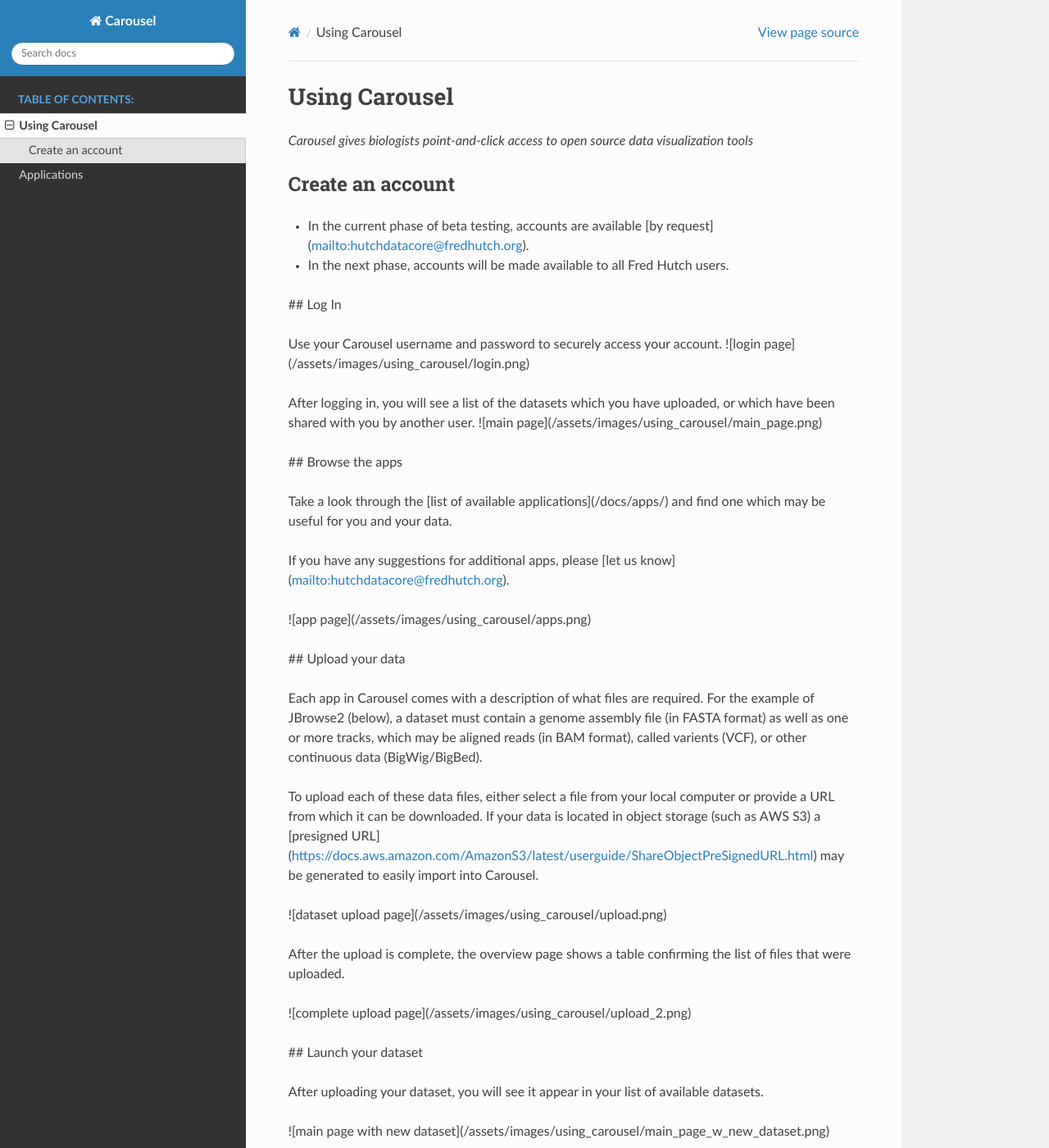
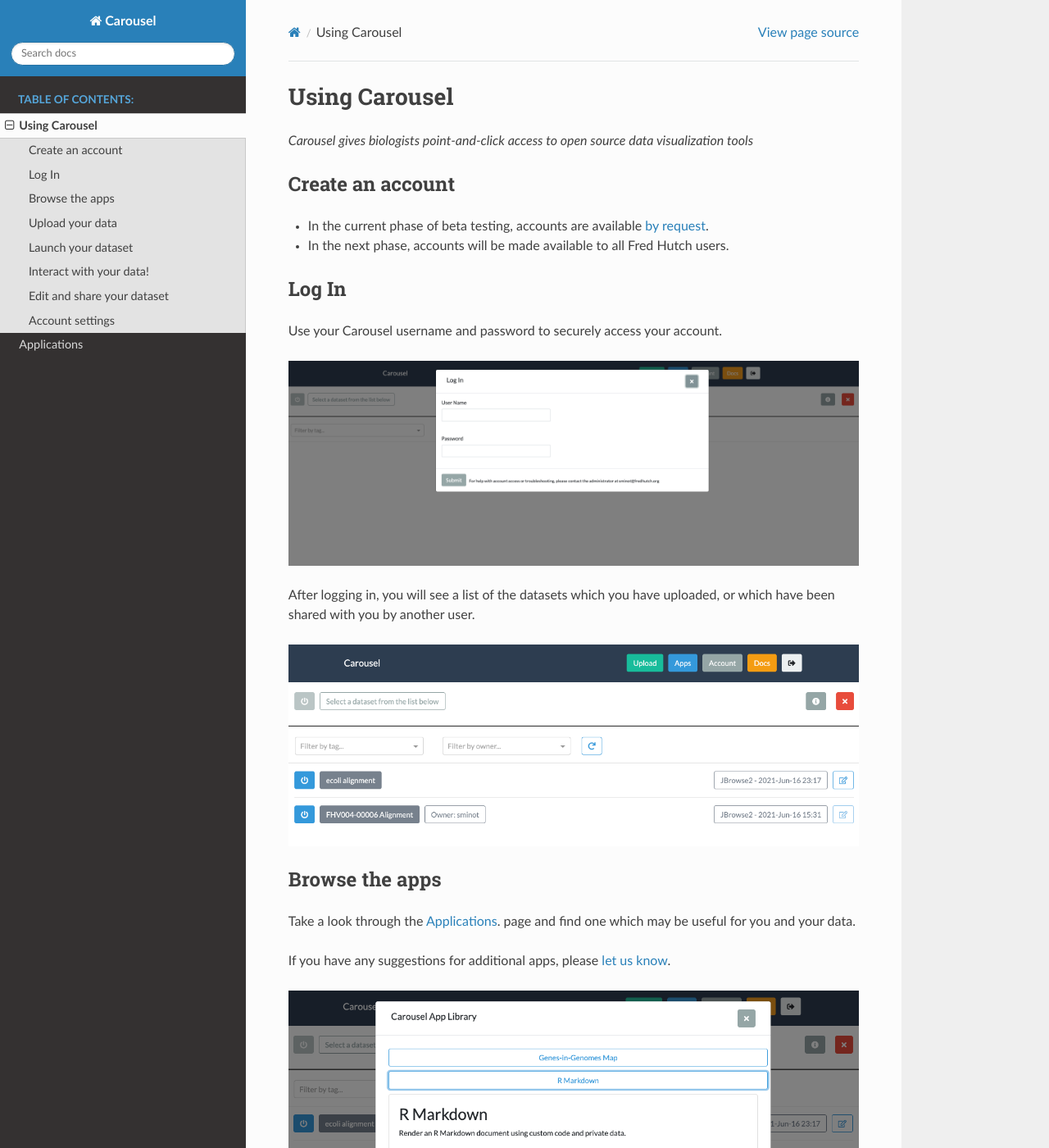
Before and after one commit to FredHutch/carousel-docs, a Sphinx documentation site: the page built from docs/using_carousel.rst, in a window 1280 px wide and 1400 px high. Shown: the whole window at 82% size. Built offline with Sphinx 7.4.7 and the Read the Docs theme 2.0.0, drawn with Linux system fonts in a browser that asks for light colours; some of the changed lines change nothing that is shown; some of the changed text lies outside the part shown.

Commit message:
finish converting markdown to rst, moving pictures over from carousel repo

```diff
--- a/docs/apps.rst
+++ b/docs/apps.rst
@@ -1,3 +1,5 @@
+.. _apps:
+
 Applications
 ============
 
--- a/docs/index.rst
+++ b/docs/index.rst
@@ -4,7 +4,7 @@
    contain the root `toctree` directive.
 
 Carousel: Share Interactive Data
-=========================
+====================================
 
 *Carousel is a web platform for uploading and sharing interactive datasets.*
 
--- a/docs/using_carousel.rst
+++ b/docs/using_carousel.rst
@@ -1,34 +1,46 @@
+.. _using_caroursel:
+
 Using Carousel
-============
+==============
 
 *Carousel gives biologists point-and-click access to open source data visualization tools*
 
 Create an account
-____________________
+---------------------
 
-- In the current phase of beta testing, accounts are available [by request](mailto:hutchdatacore@fredhutch.org).
+- In the current phase of beta testing, accounts are available `by request <mailto:hutchdatacore@fredhutch.org>`_.
 - In the next phase, accounts will be made available to all Fred Hutch users.
 
-## Log In
+Log In
+---------
 
 Use your Carousel username and password to securely access your account.
-![login page](/assets/images/using_carousel/login.png)
+
+.. image:: _static/using_carousel/login.png
+  :width: 800
+  :alt: log in page
 
 After logging in, you will see a list of the datasets which you have uploaded, or which have been
 shared with you by another user.
-![main page](/assets/images/using_carousel/main_page.png)
 
-## Browse the apps
+.. image:: _static/using_carousel/main_page.png
+    :width: 800
+    :alt: main page of carousel
 
-Take a look through the [list of available applications](/docs/apps/) and find one which may be useful
+Browse the apps
+--------------------
+
+Take a look through the :ref:`apps`. page and find one which may be useful
 for you and your data.
 
-If you have any suggestions for additional apps, please [let us know](mailto:hutchdatacore@fredhutch.org).
+If you have any suggestions for additional apps, please `let us know <mailto:hutchdatacore@fredhutch.org>`_.
 
-![app page](/assets/images/using_carousel/apps.png)
+.. image:: _static/using_carousel/apps.png
+    :width: 800
+    :alt: choosing an app from the pop out
 
-
-## Upload your data
+Upload your data
+----------------------
 
 Each app in Carousel comes with a description of what files are required. For the example of JBrowse2
 (below), a dataset must contain a genome assembly file (in FASTA format) as well as one or more tracks,
@@ -36,39 +48,54 @@
 
 To upload each of these data files, either select a file from your local computer or provide a URL from
 which it can be downloaded. If your data is located in object storage (such as AWS S3) a
-[presigned URL](https://docs.aws.amazon.com/AmazonS3/latest/userguide/ShareObjectPreSignedURL.html)
+`presigned URL <https://docs.aws.amazon.com/AmazonS3/latest/userguide/ShareObjectPreSignedURL.html>`_
 may be generated to easily import into Carousel.
 
-![dataset upload page](/assets/images/using_carousel/upload.png)
+.. image:: _static/using_carousel/upload.png
+    :width: 800
+    :alt: data upload page
 
 After the upload is complete, the overview page shows a table confirming the list of files that were uploaded.
 
-![complete upload page](/assets/images/using_carousel/upload_2.png)
+.. image:: _static/using_carousel/upload_2.png
+    :width: 800
+    :alt: upload complete
 
-## Launch your dataset
+Launch your dataset
+-------------------------
 
 After uploading your dataset, you will see it appear in your list of available datasets.
 
-![main page with new dataset](/assets/images/using_carousel/main_page_w_new_dataset.png)
+.. image:: _static/using_carousel/main_page_w_new_dataset.png
+    :width: 800
+    :alt: main page showing the new dataset at the top
 
 To launch the dataset, click the blue power button on the left.
 
-![dataset starting full screen photo](/assets/images/using_carousel/dataset_starting_full_screen.png)
+.. image:: _static/using_carousel/dataset_starting_full_screen.png
+    :width: 800
+    :alt: main page showing the green dataset starting up badge in the top right corner
 
 Once your dataset is running (which may take a few minutes) a blue "Dataset Running" badge will appear
 near the top of the page.
 
-![main page with blue dataset running badge in upper right corner](/assets/images/using_carousel/dataset_running_full_screen.png)
+.. image:: _static/using_carousel/dataset_running_full_screen.png
+    :width: 800
+    :alt: main page showing the blue dataset running up badge in the top right corner
 
-## Interact with your data!
+Interact with your data!
+-----------------------------
 
 Once the datset is running, click on the green "Maximize" button to view the visualization.
 To go back to your list of datasets, click on the "Minimize" button. To close the dataset completely, click on the
 red "Close" button.
 
-![screenshot of jbrowse2 application running in carousel](/assets/images/using_carousel/running_jbrowse.png)
+.. image:: _static/using_carousel/dataset_running_full_screen.png
+    :width: 800
+    :alt: main page showing the blue dataset running up badge in the top right corner
 
-## Edit and share your dataset
+Edit and share your dataset
+-------------------------------
 
 To edit or share your dataset, click on the "Edit" icon on the right side of the dataset list. The resulting
 menu provides options for:
@@ -77,15 +104,22 @@
 - Adding metadata tags to help organize your datasets
 - Deleting your dataset
 
-![edit page](/assets/images/using_carousel/edit_dataset.png)
+.. image:: _static/using_carousel/edit_dataset.png
+    :width: 800
+    :alt: edit dataset pop out
 
 Metadata tags are displayed alongside your dataset on the main page. You can use the menus at the top of the page
 to filter the dataset list using those tags.
 
-![main page with tags showing](/assets/images/using_carousel/main_page_tags.png)
+.. image:: _static/using_carousel/main_page_tags.png
+    :width: 800
+    :alt: main page showing the tags set in edit pop out
 
-## Account settings
+Account settings
+-------------------
 
 In the Account menu, you can change the password associated with your Carousel account.
 
-![Account settings page](/assets/images/using_carousel/account.png)
+.. image:: _static/using_carousel/account.png
+    :width: 800
+    :alt: account password settings pop out
```
Also changed, not shown: docs/_static/using_carousel/account.png (added), docs/_static/using_carousel/apps.png (added), docs/_static/using_carousel/dataset_running_full_screen.png (added), docs/_static/using_carousel/dataset_starting_btns.png (added), docs/_static/using_carousel/dataset_starting_full_screen.png (added), docs/_static/using_carousel/edit_dataset.png (added), docs/_static/using_carousel/file_browser.png (added), docs/_static/using_carousel/login.png (added), docs/_static/using_carousel/main_page.png (added), docs/_static/using_carousel/main_page_tags.png (added), docs/_static/using_carousel/main_page_w_new_dataset.png (added), docs/_static/using_carousel/running_jbrowse.png (added), docs/_static/using_carousel/upload.png (added), docs/_static/using_carousel/upload_2.png (added).
